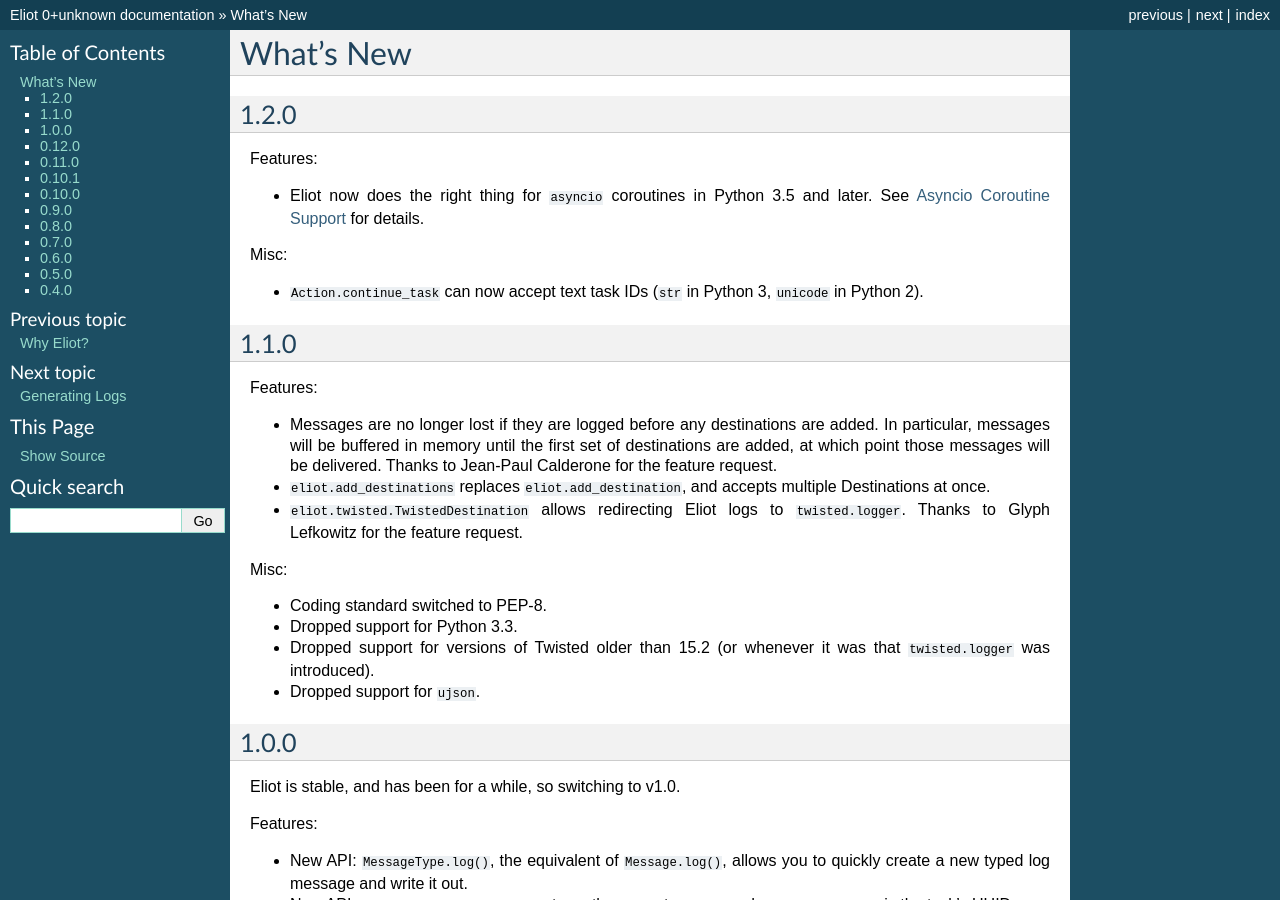
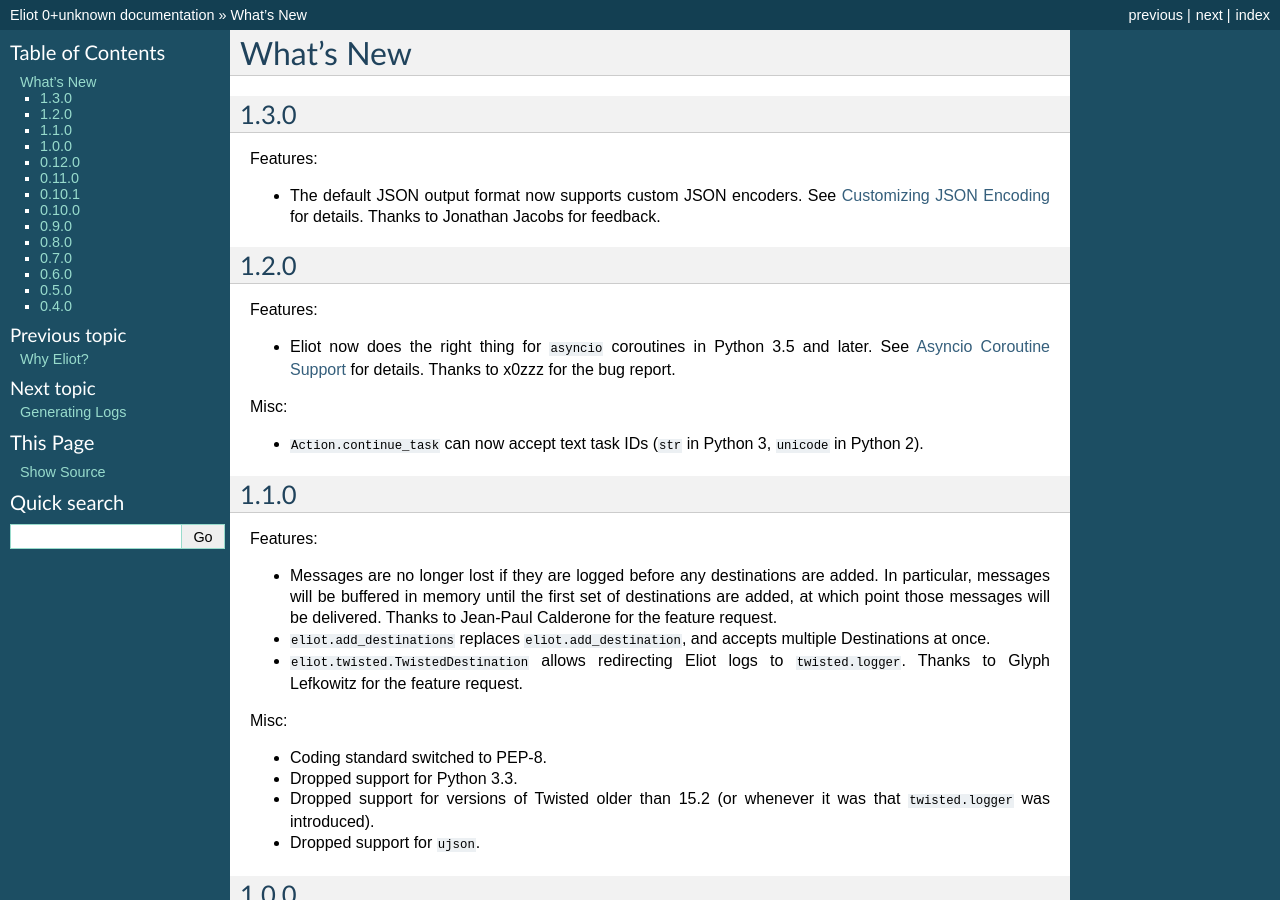
Before and after one commit to itamarst/eliot, a Sphinx documentation site: the page built from docs/source/news.rst, in a window 1280 px wide and 900 px high. Built offline with Sphinx 7.4.7, drawn with Linux system fonts in a browser that asks for light colours; pages that are not in the unit, such as notebooks, are missing from menus.

Commit message:
News item.

```diff
--- a/docs/source/news.rst
+++ b/docs/source/news.rst
@@ -1,5 +1,13 @@
 What's New
 ==========
+
+1.3.0
+^^^^^
+
+Features:
+
+* The default JSON output format now supports custom JSON encoders. See :ref:`custom_json` for details.
+  Thanks to Jonathan Jacobs for feedback.
 
 1.2.0
 ^^^^^
@@ -8,6 +16,7 @@
 
 * Eliot now does the right thing for ``asyncio`` coroutines in Python 3.5 and later.
   See :ref:`asyncio_coroutine` for details.
+  Thanks to x0zzz for the bug report.
 
 Misc:
 
```
